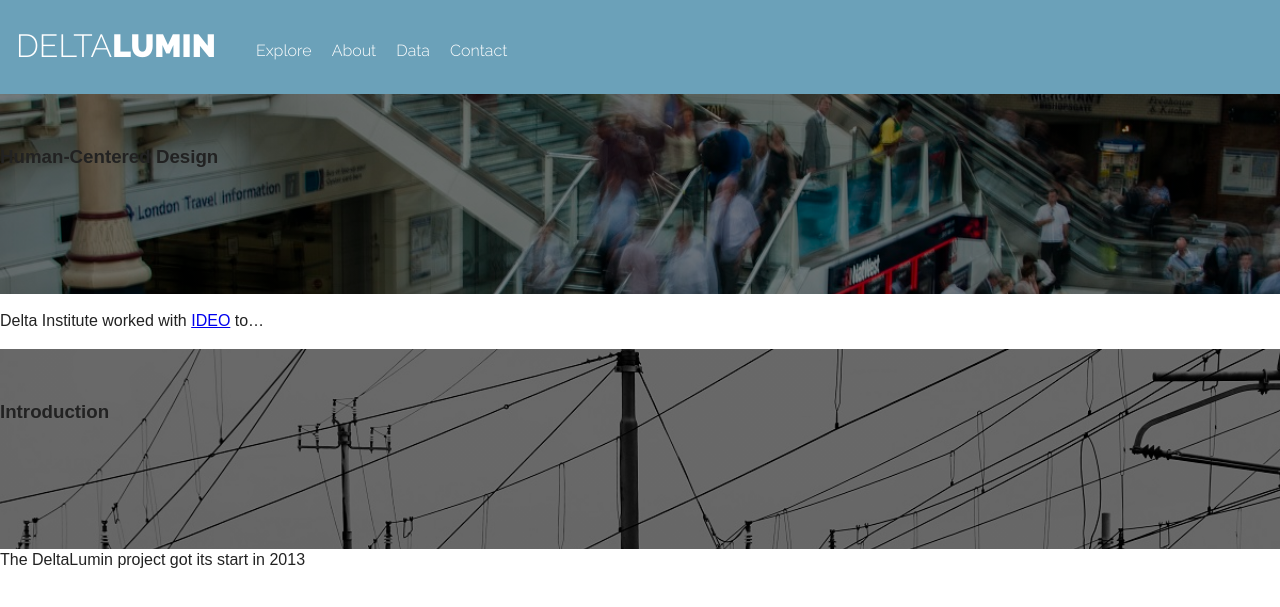
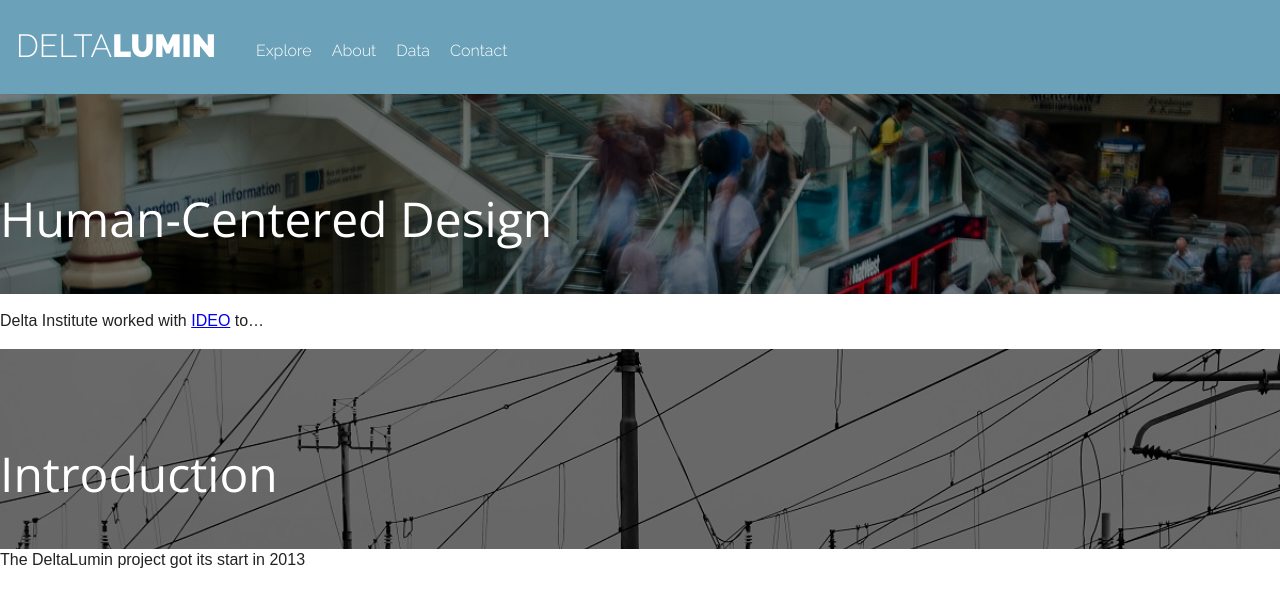
Before and after one commit to DeltaInstitute/lumin_research, a Jekyll site: the page built from index.html, in a window 1280 px wide. Shown: the top 607 px of the page. Built offline with Jekyll 4.4.1, drawn with Linux system fonts in a browser that asks for light colours; nearby versions of some CDN libraries.

Commit message:
banner text

```diff
--- a/style/style.css
+++ b/style/style.css
@@ -149,11 +149,21 @@ header a:visited {
     width: 100%;
     height: 200px;
     background-size: cover;
+    position: relative;
 }
 
 .section-title {
+    padding-top: 50px;
     margin: 0 auto;
-    padding-top: 50px;
+    display: inline-block;
+    text-align: center;
+    font-family: 'Open Sans';
+    font-size: 3em;
+    color: #fff;
+    font-weight: 400;
+    position: absolute;
+    top: 50%;
+    transform: translateY(-50%);
 }
 
 
```
